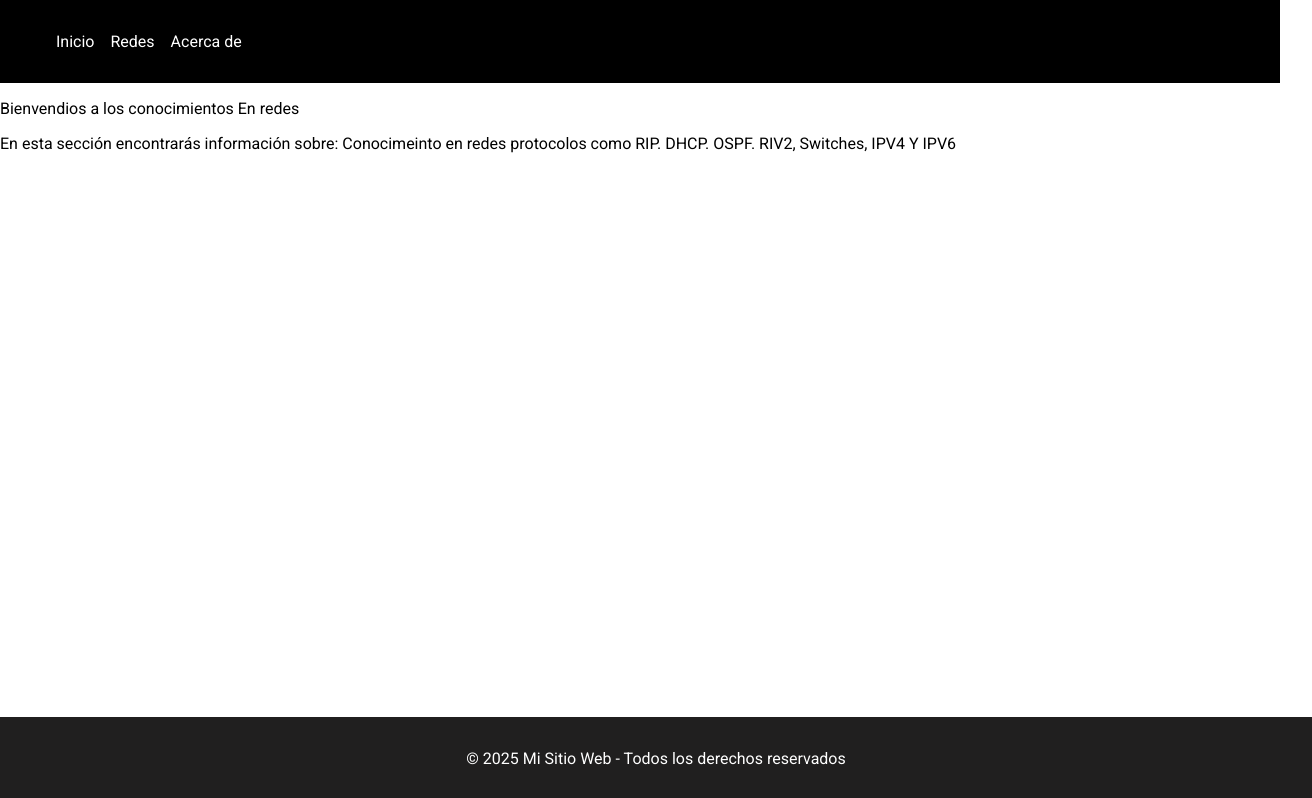
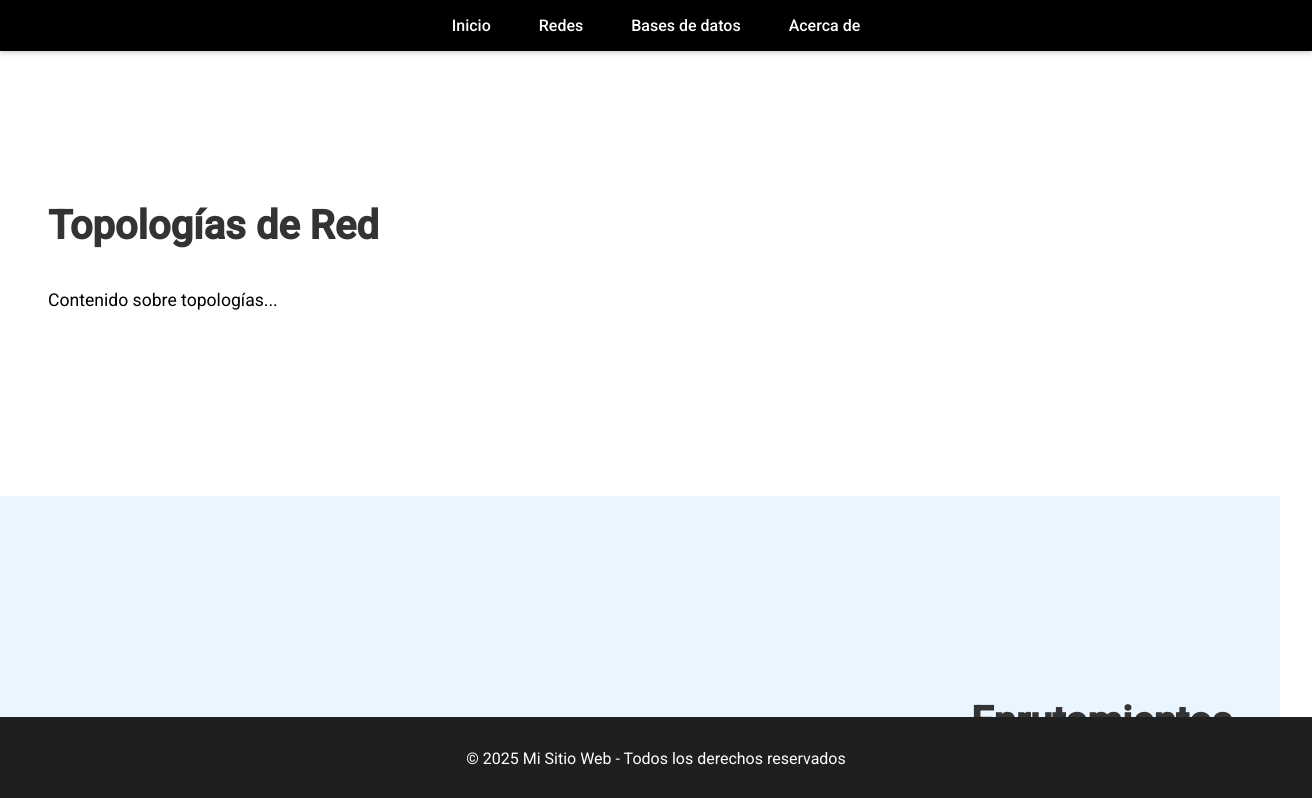
Before and after one commit to Gato-01/Mi-Protafolio, an Angular app: page /redes in a window 1280 px wide. Shown: the top 798 px of the page, 1312 px wide, since content can reach past the window. Built offline with nearby package versions, Linux system fonts and the light colour scheme.

Commit message:
Agregue componentes, cambio de la barra de nagecación

```diff
--- a/src/app/app-routing.module.ts
+++ b/src/app/app-routing.module.ts
@@ -4,11 +4,13 @@ import { HomeComponent } from './home/home.component';
 import { AboutComponent } from './components/about/about.component';
 import { FooterComponent } from './components/footer/footer.component';
 import { RedesComponent } from './components/redes/redes.component';
+import { BDComponent } from './components/bd/bd.component';
 
 const routes: Routes = [
   { path: '', component: HomeComponent },
   { path: 'about', component: AboutComponent },
   { path: 'redes', component: RedesComponent },
+  {path: 'bd', component: BDComponent },
 
 ];
 
--- a/src/app/app.module.ts
+++ b/src/app/app.module.ts
@@ -8,6 +8,7 @@ import { NavbarComponent } from './components/navbar/navbar.component';
 import { AboutComponent } from './components/about/about.component';
 import { FooterComponent } from './components/footer/footer.component';
 import { RedesComponent } from './components/redes/redes.component';
+import { BDComponent } from './components/bd/bd.component';
 
 @NgModule({
   declarations: [
@@ -16,7 +17,8 @@ import { RedesComponent } from './components/redes/redes.component';
     NavbarComponent,
     AboutComponent,
     FooterComponent,
-    RedesComponent
+    RedesComponent,
+    BDComponent
   ],
   imports: [
     BrowserModule,
--- /dev/null
+++ b/src/app/components/bd/bd.component.css
@@ -0,0 +1,138 @@
+/* Estilos generales */
+.bases-datos-container {
+  max-width: 1200px;
+  margin: 0 auto;
+  padding: 2rem;
+}
+
+.introduccion-db {
+  max-width: 800px;
+  margin: 2rem auto;
+  padding: 2rem;
+  background: linear-gradient(135deg, #f8f9fa 0%, #e9ecef 100%);
+  border-radius: 12px;
+  box-shadow: 0 4px 20px rgba(0,0,0,0.08);
+}
+
+.db-header {
+  text-align: center;
+  margin-bottom: 1.5rem;
+}
+
+.db-title {
+  font-size: 2.5rem;
+  color: #2c3e50;
+  display: flex;
+  align-items: center;
+  justify-content: center;
+  gap: 0.8rem;
+}
+
+.db-divider {
+  height: 3px;
+  width: 100px;
+  background: linear-gradient(90deg, #3498db, #2ecc71);
+  margin: 0.8rem auto;
+  border-radius: 3px;
+}
+
+.db-content {
+  line-height: 1.7;
+}
+
+.db-text {
+  font-size: 1.1rem;
+  color: #495057;
+  margin-bottom: 1.2rem;
+  text-align: justify;
+}
+
+.db-highlight {
+  background-color: rgba(52, 152, 219, 0.2);
+  padding: 0.2rem 0.4rem;
+  border-radius: 4px;
+  font-weight: 600;
+  color: #2980b9;
+}
+
+.db-quote {
+  border-left: 4px solid #2ecc71;
+  padding: 1rem;
+  margin: 1.5rem 0;
+  background-color: rgba(46, 204, 113, 0.05);
+  font-style: italic;
+  color: #34495e;
+}
+
+.db-quote p {
+  margin: 0;
+}
+
+.db-icon {
+  font-size: 2.2rem;
+  animation: float 3s ease-in-out infinite;
+}
+
+@keyframes float {
+  0% { transform: translateY(0); }
+  50% { transform: translateY(-5px); }
+  100% { transform: translateY(0); }
+}
+
+.introduccion h2 {
+  font-size: 2.5rem;
+  color: #2c3e50;
+}
+
+/* Secciones alternadas */
+.seccion {
+  display: flex;
+  align-items: center;
+  margin: 4rem 0;
+  gap: 2rem;
+}
+
+.seccion:nth-child(even) {
+  flex-direction: row-reverse;
+}
+
+.contenido {
+  flex: 1;
+}
+
+.imagen {
+  flex: 1;
+  text-align: center;
+}
+
+.imagen img {
+  max-width: 100%;
+  border-radius: 8px;
+  box-shadow: 0 4px 6px rgba(0, 0, 0, 0.1);
+}
+
+/* Consultas SQL */
+.ejemplos {
+  background: #f8f9fa;
+  padding: 1.5rem;
+  border-radius: 8px;
+  margin-top: 1rem;
+}
+
+pre {
+  background: #282c34;
+  color: #abb2bf;
+  padding: 1rem;
+  border-radius: 6px;
+  overflow-x: auto;
+}
+
+/* Responsive */
+@media (max-width: 768px) {
+  .seccion {
+    flex-direction: column;
+  }
+  .seccion:nth-child(even) {
+    flex-direction: column;
+  }
+}
--- /dev/null
+++ b/src/app/components/bd/bd.component.html
@@ -0,0 +1,80 @@
+<div class="bases-datos-container">
+  <!-- Introducción -->
+<section class="introduccion-db dark-section">
+  <div class="db-header">
+    <h2 class="db-title"><span class="db-icon">📊</span> Bases de Datos</h2>
+    <div class="db-divider"></div>
+  </div>
+
+  <div class="db-content">
+    <p class="db-text">
+      Las bases de datos son el <strong>corazón de los sistemas modernos</strong>, permitiendo el almacenamiento estructurado,
+      la gestión eficiente y la recuperación ágil de información.
+    </p>
+
+    <p class="db-text">
+      A lo largo de mi carrera profesional, he trabajado profundamente con tecnologías como
+      <span class="db-highlight">SQL Server</span>, <span class="db-highlight">MySQL</span>,
+      <span class="db-highlight">modelos Entidad-Relación</span> y
+      <span class="db-highlight">consultas avanzadas</span>, dominando tanto los fundamentos teóricos
+      como las mejores prácticas de implementación.
+    </p>
+
+    <div class="db-quote">
+      <p>"Los datos son el nuevo oro, y las bases de datos son la mina donde lo extraemos"</p>
+    </div>
+  </div>
+</section>
+
+  <!-- Sección SQL Server -->
+  <section class="seccion sql-server">
+    <div class="contenido">
+      <h3>SQL Server Management Studio</h3>
+      <p>Microsoft SQL Server es un sistema de gestión de bases de datos relacionales (RDBMS) robusto y escalable. </p>
+      <p>Desarrollo de aplicativo en Java-Maven con una conexion SQL Management donde teniamos un inicio de sesion y unas consultas directas a la base de datos
+        Condultas CRUD (crear, leer, actualizar y eliminar) para gestionar datos de usuarios, productos, pedidos y demás,  Funciones Agregadas como SUM, AVG, COUNT para obtener estadísticas de ventas, usuarios activos, etc..
+      </p>
+      <ul>
+        <li>Arquitectura</li>
+        <li>Herramientas (SSMS, Azure Data Studio)</li>
+      </ul>
+    </div>
+    <div class="imagen">
+      <img src="https://www.commvault.com/wp-content/uploads/2019/08/sql-server_logo.jpg" alt="SQL Server">
+    </div>
+  </section>
+
+  <!-- Sección MySQL -->
+  <section class="seccion mysql">
+    <div class="imagen">
+      <img src="https://encrypted-tbn0.gstatic.com/images?q=tbn:ANd9GcSBn9djlMmqMEnNhETDtAZUaVMxhO5jvldqqA&amp;s" class="sFlh5c FyHeAf" alt="What is MYSQL ? - Techorigine IT Solution" jsname="JuXqh" style="max-width:1140px;" data-ilt="1753300636315">
+    </div>
+    <div class="contenido">
+      <h3>MySQL</h3>
+      <p>MySQL es un RDBMS open-source ampliamente utilizado en aplicaciones web, Mysql se uso en un proyecto de la universidad para dar inicio de sesion a un aplicativo web
+        en este caso la conecion fue Angular, Node.js, la conexion tenia que manejar CRUD (crear, leer, actualizar y eliminar) para gestionar datos de usuarios ..</p>
+    </div>
+  </section>
+
+  <!-- Sección Modelo Entidad-Relación -->
+  <section class="seccion modelo-er">
+    <div class="contenido">
+      <h3>Modelo Entidad-Relación</h3>
+      <p>Diseño conceptual de bases de datos usando diagramas ER...</p>
+    </div>
+    <div class="imagen">
+      <img src="https://economipedia.com/wp-content/uploads/Modelo-relacional-1.jpg" jsaction="" class="sFlh5c FyHeAf iPVvYb" style="max-width: 882px; width: 558px; height: 203px; margin: 0px;" alt="Modelo relacional | Economipedia" jsname="kn3ccd">
+    </div>
+  </section>
+
+  <!-- Sección Consultas -->
+  <section class="seccion consultas">
+    <h3>Consultas SQL</h3>
+    <div class="ejemplos">
+      <h4>Ejemplos básicos:</h4>
+      <pre><code>SELECT * FROM usuarios WHERE activo = 1;</code></pre>
+      <h4>Avanzadas:</h4>
+      <pre><code>JOIN, GROUP BY, subconsultas...</code></pre>
+    </div>
+  </section>
+</div>
--- a/src/app/components/footer/footer.component.css
+++ b/src/app/components/footer/footer.component.css
@@ -3,8 +3,7 @@
   color: white;
   text-align: center;
   padding: 1rem;
-  position: relative;
+  position: fixed; /* Cambiado de relative a fixed */
   bottom: 0;
   width: 100%;
-
 }
--- a/src/app/components/navbar/navbar.component.css
+++ b/src/app/components/navbar/navbar.component.css
@@ -1,18 +1,54 @@
 .navbar {
   background: #000000;
   padding: 1rem;
-
+  position: fixed;
+  top: 0;
+  left: 0;
+  width: 100%;
+  z-index: 1000;
+  box-shadow: 0 2px 5px rgba(0, 0, 0, 0.2);
+  /* Nuevas propiedades para centrado */
+  display: flex;
+  justify-content: center;
 }
 
 .navbar ul {
   display: flex;
   gap: 1rem;
   list-style: none;
-
+  margin: 0;
+  padding: 0;
+  /* Permite que el contenido se centre adecuadamente */
+  align-items: center;
 }
 
+/* El resto de tus estilos se mantiene igual */
 .navbar a {
   color: white;
   text-decoration: none;
+  font-weight: 500;
+  padding: 0.5rem 1rem;
+  border-radius: 4px;
+  transition: background-color 0.3s;
+}
 
+.navbar a:hover {
+  background-color: #333;
 }
+
+@media (max-width: 768px) {
+  .navbar ul {
+    flex-direction: column;
+    gap: 0.5rem;
+  }
+
+  /* Opcional: centrar texto en móvil */
+  .navbar a {
+    text-align: center;
+    display: block;
+  }
+}
+
+.navbar a.active {
+  background-color: #007bff;
+}
--- a/src/app/components/navbar/navbar.component.html
+++ b/src/app/components/navbar/navbar.component.html
@@ -2,8 +2,8 @@
   <ul>
     <li><a routerLink="/" >Inicio</a></li>
         <li><a routerLink="/redes">Redes</a></li>
-    <li><a routerLink="/about">Acerca de</a></li>
-
+        <li><a routerLink="/bd">Bases de datos</a></li>
+        <li><a routerLink="/about">Acerca de</a></li>
     <!-- Añade más rutas según necesites -->
   </ul>
 </nav>
--- a/src/app/components/redes/redes.component.css
+++ b/src/app/components/redes/redes.component.css
@@ -0,0 +1,38 @@
+.redes-container {
+  display: flex;
+  flex-direction: column;
+  width: 100%;
+  min-height: 100vh;
+  background-color: #f5f5f5; /* Fondo claro para contraste */
+}
+
+.seccion {
+  padding: 3rem;
+  min-height: 50vh; /* Mitad de la altura visible */
+  display: flex;
+  flex-direction: column;
+  justify-content: center;
+}
+
+.seccion-izquierda {
+  background-color: #ffffff; /* Fondo blanco */
+  align-items: flex-start; /* Alinea contenido a la izquierda */
+  text-align: left;
+}
+
+.seccion-derecha {
+  background-color: #e9f5ff; /* Fondo azul claro */
+  align-items: flex-end; /* Alinea contenido a la derecha */
+  text-align: right;
+}
+
+.seccion h2 {
+  font-size: 2.5rem;
+  margin-bottom: 1.5rem;
+  color: #333;
+}
+
+.seccion p {
+  font-size: 1.1rem;
+  max-width: 600px; /* Evita líneas muy largas */
+}
--- a/src/app/components/redes/redes.component.html
+++ b/src/app/components/redes/redes.component.html
@@ -1,3 +1,26 @@
-<p>Bienvendios a los conocimientos En redes</p>
+<div class="redes-container">
+  <!-- Sección 1 (Mitad Izquierda) -->
+  <div class="seccion seccion-izquierda">
+    <h2>Topologías de Red</h2>
+    <p>Contenido sobre topologías...</p>
+    <!-- Agrega aquí cards, imágenes, etc. -->
+  </div>
 
-<p>En esta sección encontrarás información sobre: Conocimeinto en redes protocolos como RIP. DHCP. OSPF. RIV2, Switches, IPV4 Y IPV6</p>
+  <!-- Sección 2 (Mitad Derecha) -->
+  <div class="seccion seccion-derecha">
+    <h2>Enrutamientos</h2>
+    <p>Contenido sobre enrutamientos...</p>
+  </div>
+
+  <!-- Sección 3 (Mitad Izquierda) -->
+  <div class="seccion seccion-izquierda">
+    <h2>Protocolos</h2>
+    <p>Contenido sobre protocolos...</p>
+  </div>
+
+  <!-- Sección 4 (Mitad Derecha) -->
+  <div class="seccion seccion-derecha">
+    <h2>Seguridad</h2>
+    <p>Contenido sobre firewalls, VPNs...</p>
+  </div>
+</div>
--- a/src/app/home/home.component.html
+++ b/src/app/home/home.component.html
@@ -1,8 +1,11 @@
 <!-- home.component.html -->
+ <link href="https://fonts.googleapis.com/css2?family=Montserrat:wght@700&family=Open+Sans&display=swap" rel="stylesheet">
 <div class="hero-section" [style.background-image]="'url(' + backgroundImageUrl + ')'">
   <div class="hero-content">
     <h1>Bienvenido a mi Portafolio</h1>
-    <p>Desarrollador web y diseñador</p>
-     <p>Bases de datos y Redes</p>
+    <p>Desarrollador web</p>
+    <p>Java y Python</p>
+    <p>Bases de datos</p>
+    <p>Redes</p>
   </div>
 </div>
```
Also changed, not shown: src/app/components/bd/bd.component.ts (added, +11 -0 lines), src/app/home/home.component.css (+31 -11 lines), 1 other file (tests, documents, lock files or other folders).
